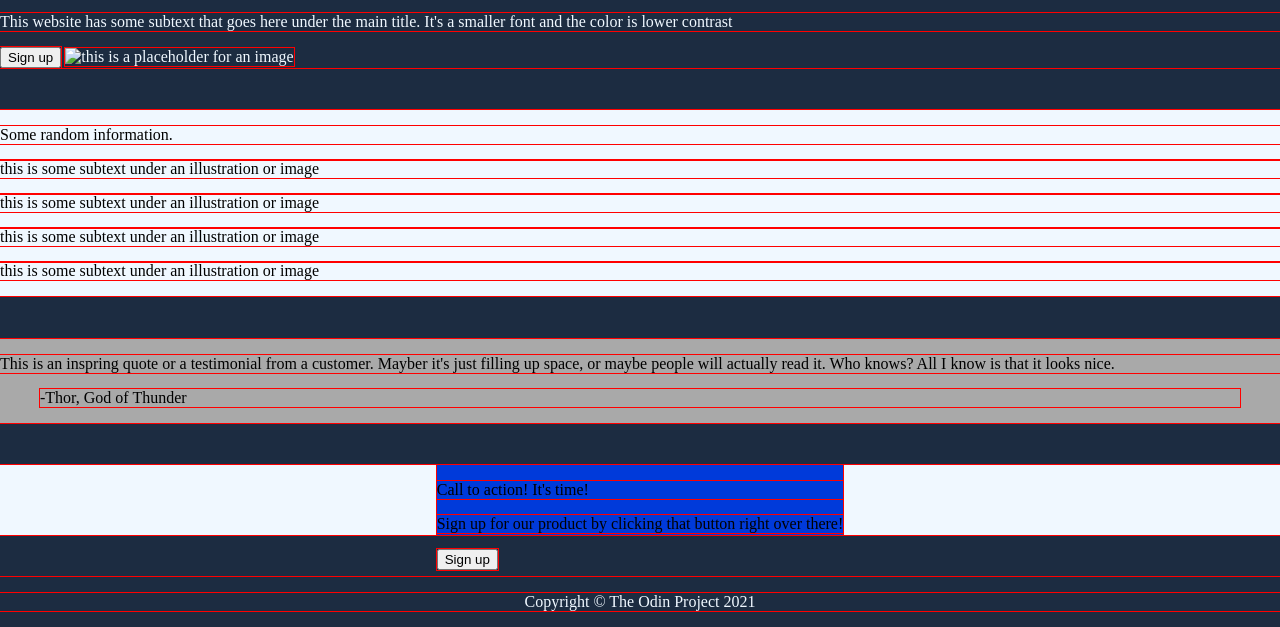
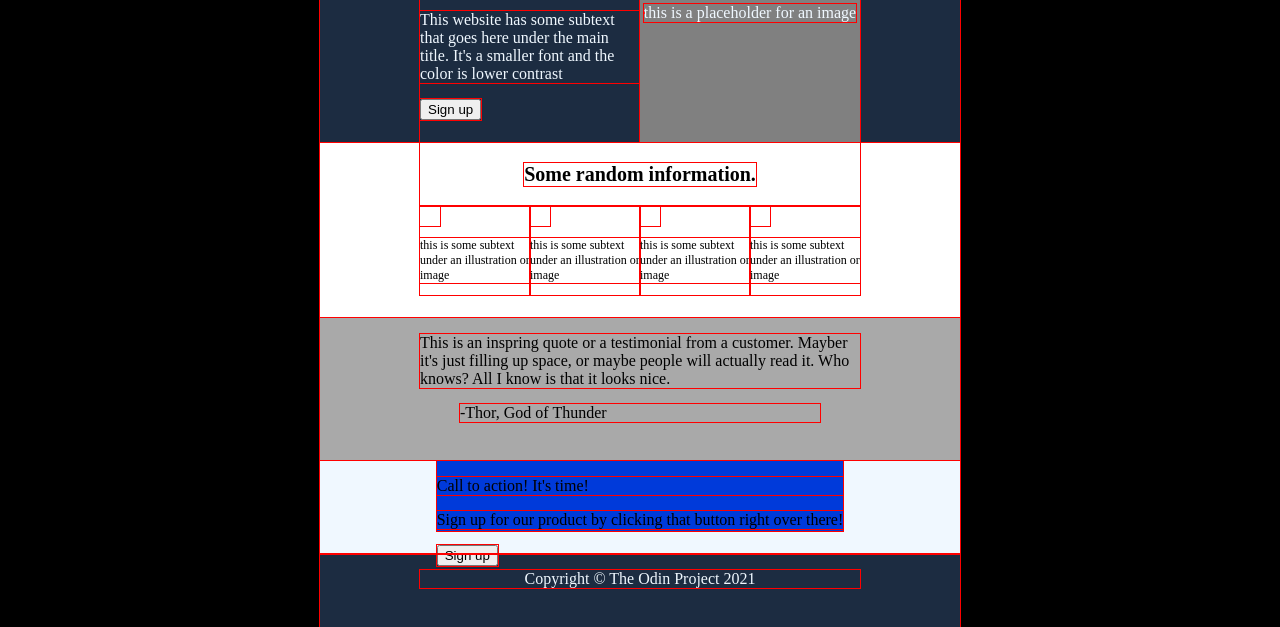
Before and after one commit to Doran-28/First-CSS-Project, a plain HTML site: page index.html in a window 1280 px wide. Shown: the part 173-800 px from the top of the page. Drawn offline with Linux system fonts and the light colour scheme.

Commit message:
Got some progress done. Did moslty positioning

```diff
--- a/index.html
+++ b/index.html
@@ -18,17 +18,20 @@
         </div>
         <div class="first section">
             <div>
-                <p>This website is awesome</p>
+                <p class="subtitle">This website is awesome</p>
                 <p>This website has some subtext that goes here under the main title. It's a smaller font and the color is lower contrast</p>
                 <button>Sign up</button>
-                <img alt="this is a placeholder for an image">
+            </div>
+            <div class="img">
+                <img>
+                <p>this is a placeholder for an image</p>
             </div>
         </div>
         <div class="second section">
-            <div>
+            <div class="subtitle">
                 <p>Some random information.</p>
             </div>
-            <div>
+            <div class="boxes">
                 <div>
                     <div class="box"></div>
                     <p>this is some subtext under an illustration or image</p>
--- a/style.css
+++ b/style.css
@@ -1,38 +1,84 @@
+* {
+    outline: 1px solid red;
+}
+
 body{
     margin: 0;
     padding: 0;
+    background-color: black;
 }
 
 .container {
     background-color: rgb(28, 44, 65);
     color: aliceblue;
     display: flex;
+    min-height: 100vh;
     flex-direction: column;
     justify-content: space-between;
-    min-height: 100vh;
+    margin: 0 25%;
 }
 
-* {
-    outline: 1px solid red;
+
+.section {
+    padding: 0 100px;
+    margin: 0px;
+    flex: 1;
 }
 
 .header {
+    padding-top: 10px;
     display: flex;
     justify-content: space-between;
-    font-size: 30px;
-    padding: 0 80px;
+    font-size: 20px;
+
+}
+.header p {
+    font-weight: bolder;
+    margin: 0;
 }
 
-.links {
+.header .links {
     font-size: 12px;
     display: flex;
     gap: 15px;
 }
 
-.second {
-    background-color: aliceblue;
+.first {
+    display: flex;
+    justify-content: space-evenly;
+}
+.first .subtitle {
+    font-size: 30px;
+}
+.first > div {
+    flex: 1;
+}
+.first .img {
+    background-color: gray;
+    display: flex;
+    justify-content: center;
+    align-items: center;
+}
+
+.second{
     color: black;
+    background-color: white;
 }
+.second .subtitle{
+    display: flex;
+    justify-content: center;
+    font-size: 20px;
+    font-weight: bolder;
+}
+.second .boxes{
+    display: flex;
+    font-size: 12px;
+}
+ .box {
+    height: 20px;
+    width: 20px;
+    border-color: blue;
+ }
 
 .third {
     background-color: darkgray;
```
